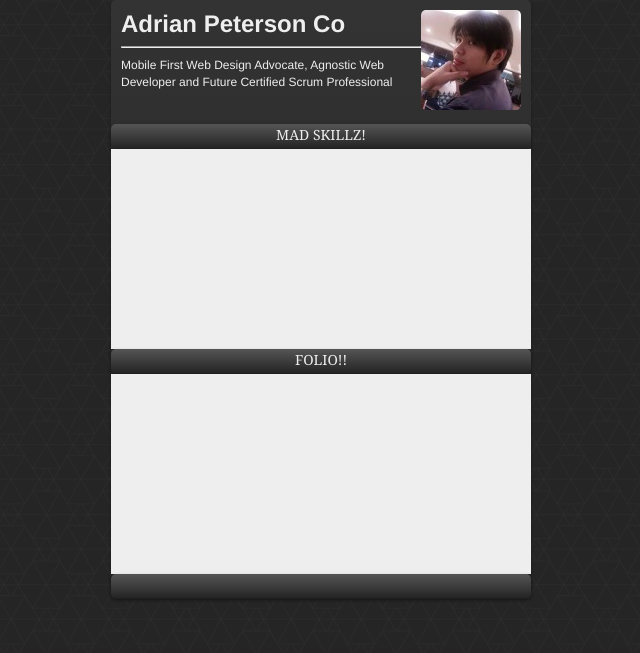
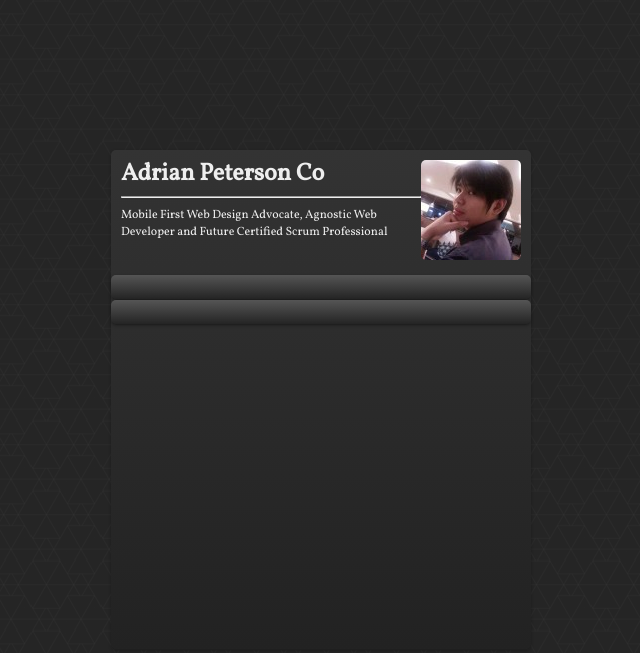
Before and after one commit to akosipc/Mobile-First-Portfolio, a plain HTML site: page index.html in a window 1280 px wide. Shown: the whole page, without its empty margins (319-959 px from the left). Drawn offline with Linux system fonts and the light colour scheme.

Commit message:
Revert "SIRA"
This reverts commit 7e0537d99fd4571797a463d9c4271cb4f07348f5.

```diff
--- a/css/style.css
+++ b/css/style.css
@@ -4,17 +4,8 @@ body {
 	color: #EEE;
 }
 
-h1,h2,h3,h4,h5{
+h1,h2,h3,h4,h5,h6{
 	font: bold 24px/1.2 'Vollkorn', Helvetica, Arial, sans-serif;
-}
-
-a {
-	text-decoration: none;
-	color:#EEE;
-}
-
-a:hover {
-	text-decoration: underline;
 }
 
 small {
@@ -27,11 +18,6 @@ small {
 	width: 90%;
 	margin: auto;
 	position: relative;
-}
-
-.container section {
-	background: #EEE;
-	height: 200px;
 }
 
 .clearFix {
@@ -55,6 +41,9 @@ small {
 	box-shadow:0 1px 3px rgba(0, 0, 0, 0.25),inset 0 -1px 0 rgba(0, 0, 0, 0.1);
 }
 
+.content {
+	height: 500px;
+}
 .divider, footer {
 	height: 25px;
 
@@ -72,11 +61,6 @@ small {
 	-webkit-box-shadow:0 1px 3px rgba(0, 0, 0, 0.25),inset 0 -1px 0 rgba(0, 0, 0, 0.1);
 	-moz-box-shadow:0 1px 3px rgba(0, 0, 0, 0.25),inset 0 -1px 0 rgba(0, 0, 0, 0.1);
 	box-shadow:0 1px 3px rgba(0, 0, 0, 0.25),inset 0 -1px 0 rgba(0, 0, 0, 0.1);
-}
-
-.divider h6 {
-	text-align: center;
-	padding: 2px;
 }
 
 .content header{
--- a/index.html
+++ b/index.html
@@ -12,8 +12,8 @@
 		<link rel="stylesheet" type="text/css" href="css/reset.css">
 		<link rel="stylesheet" type="text/css" href="css/style.css">
 		<link rel="stylesheet" type="text/css" href="css/media.css">
-		<!--<link rel="stylesheet" type="text/css" href="http://fonts.googleapis.com/css?family=Cabin|Ubuntu|Vollkorn">
-		<script type="text/javascript" src="js/jquery-1.7.1.min.js"></script>-->
+		<link rel="stylesheet" type="text/css" href="http://fonts.googleapis.com/css?family=Cabin|Ubuntu|Vollkorn">
+		<script type="text/javascript" src="js/jquery-1.7.1.min.js"></script>
 		<!--[if lt IE 9]><script src="js/html5.js" type="text/javascript"></script><![endif]-->
 		<!--[if gte IE 9]><style type="text/css">.gradient{filter: none;}</style><![endif]-->
 		<title></title>
@@ -29,19 +29,13 @@
 					<hr></hr>
 					<small>Mobile First Web Design Advocate, Agnostic Web Developer and Future Certified Scrum Professional</small>
 				</header>
-				<div class="clearFix"></div>
-				<div class="contert">
-					<div class="divider" id="skillz">
-						<h6><a href="#">MAD SKILLZ!</a><h6>
-					</div>
-					<section id="skillz">
-					</section>
-					<div class="divider">
-						<h6><a href="#">FOLIO!!</a><h6>
-					</div>
-					<section>
-					</section>
+				<div class="clearFix">
+				<div class="divider">
+					&nbsp;
 				</div>
+				<section>
+
+				</section>
 				<footer>
 
 				</footer>
@@ -54,9 +48,6 @@
 		var conH = $('section.container').height();
 
 		$("section.container").css({'top':winH-conH/2});
-		$("section.container section").hide();
-
-
 	});
 	</script>
 </html>
```
